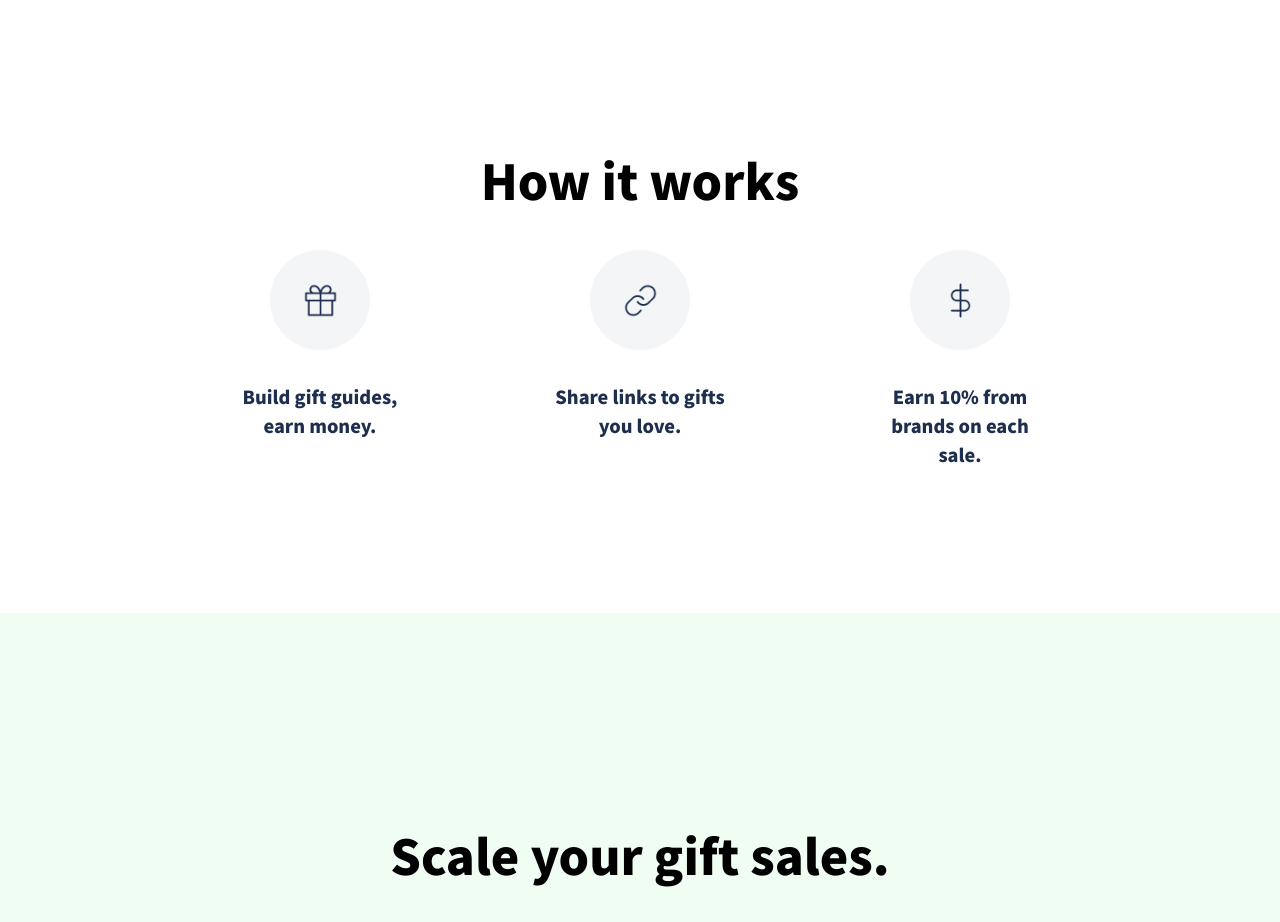
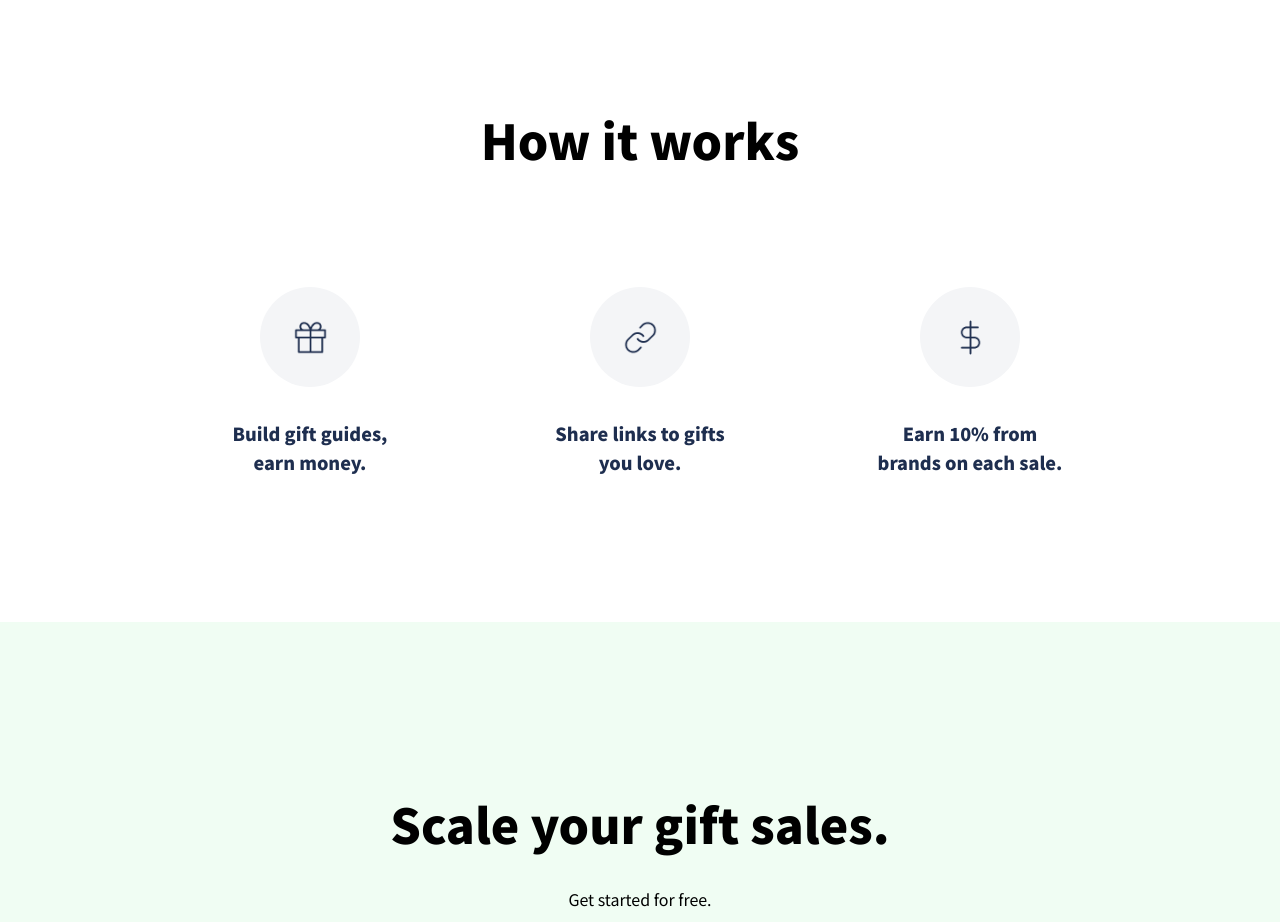
Before and after one commit to mocchi-app/gitfjet-fe, a Next.js app: page /brand in a window 1280 px wide. Shown: the part 610-1532 px from the top of the page. Built offline with nearby package versions, Linux system fonts and the light colour scheme.

Commit message:
fix styles for brand

```diff
--- a/styles/brand.module.scss
+++ b/styles/brand.module.scss
@@ -37,7 +37,7 @@
   flex-direction: column;
   align-items: center;
 
-  .title {
+  .sectionTitle {
     margin-top: 0;
     margin-bottom: 117px;
   }
@@ -73,7 +73,7 @@
   }
 
   .desc {
-    width: 180px;
+    width: 190px;
     text-align: center;
     margin: 32px 0 145px;
     color: #1e2e4f;
@@ -91,6 +91,14 @@
   display: flex;
   flex-direction: column;
   align-items: center;
+
+  .sectionTitle {
+    margin: 0;
+  }
+
+  .sectionActionText {
+    margin: 32px 0;
+  }
 }
 
 .getStarted {
```
